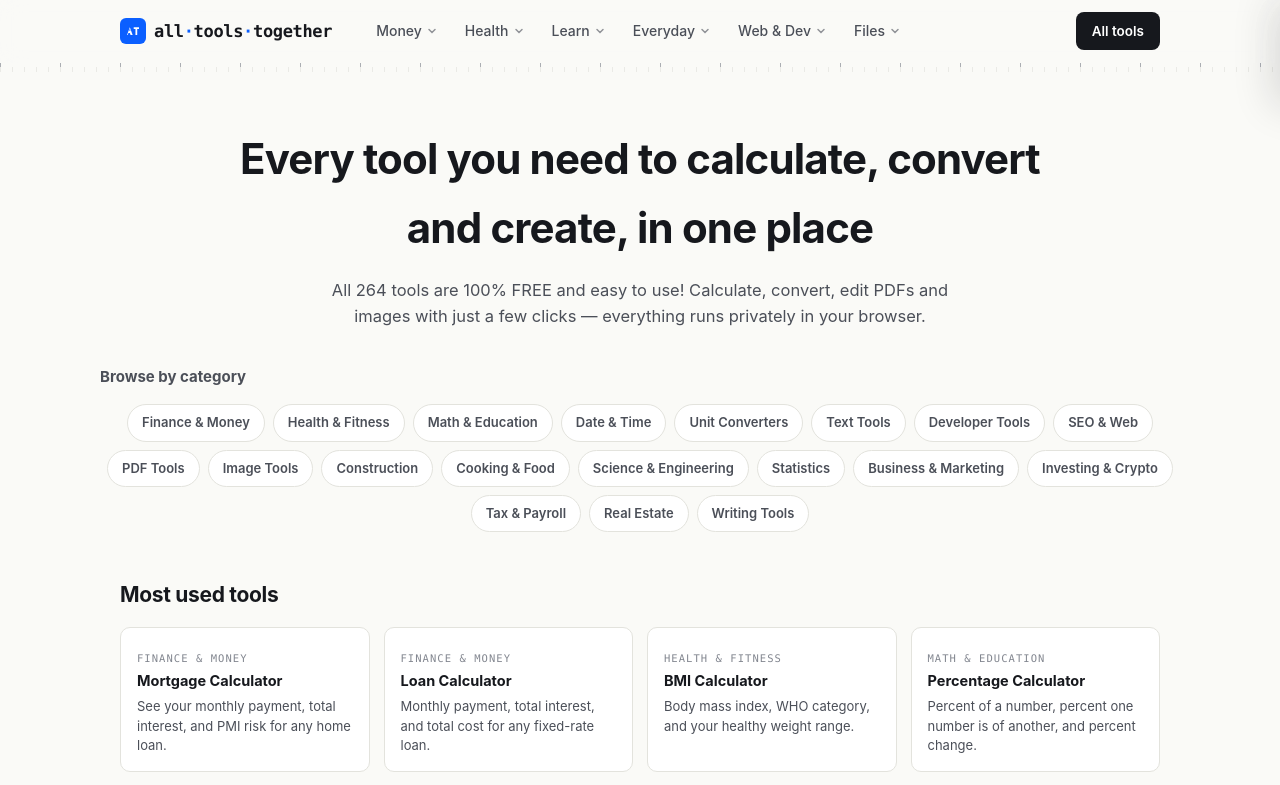
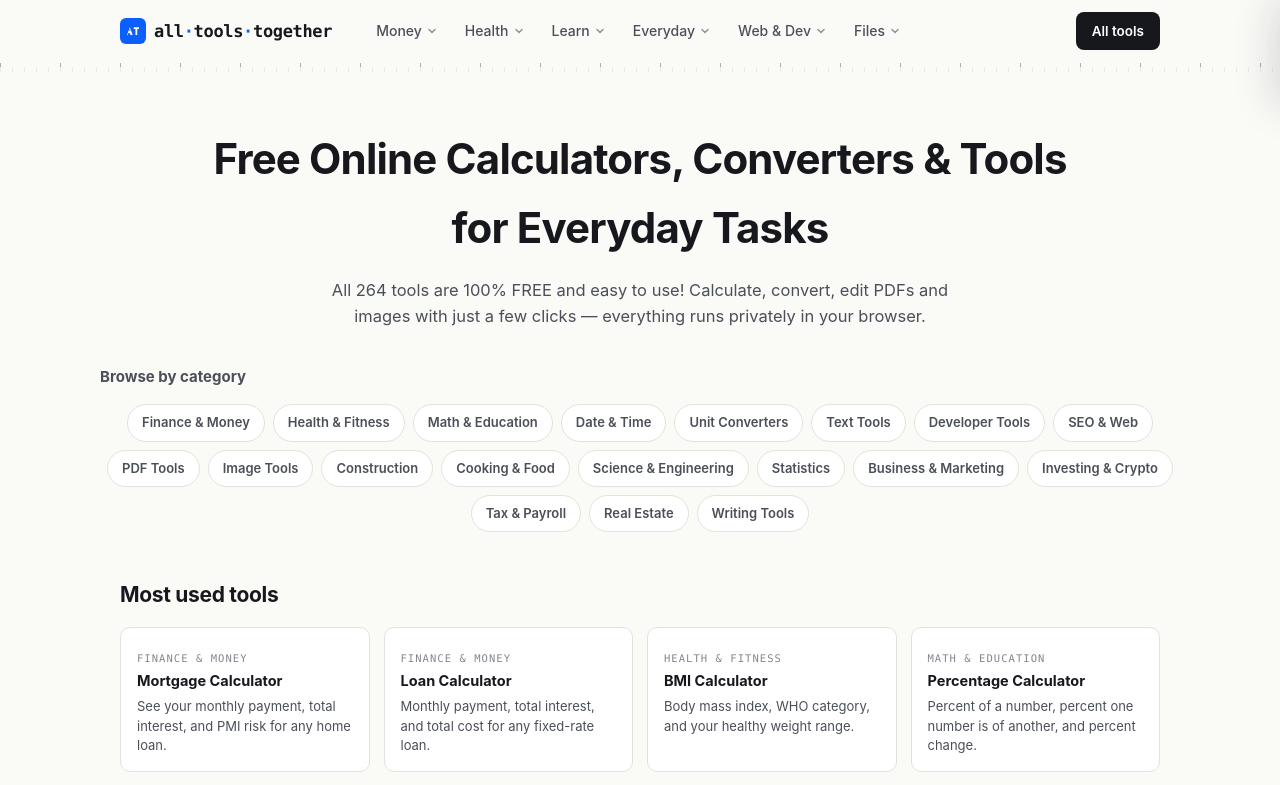
Before and after one commit to rajveer7790/alltoolstoghter, a Next.js app: page / in a window 1280 px wide. Shown: the top 785 px of the page. Built offline with nearby package versions, Linux system fonts and the light colour scheme.

Commit message:
SEO: Strengthen homepage H1 with primary keywords for better rankings

```diff
--- a/app/page.tsx
+++ b/app/page.tsx
@@ -58,7 +58,7 @@ export default function Home() {
       {/* Centered hero */}
       <section className="ilp-hero">
         <div className="wrap">
-          <h1>Every tool you need to calculate, convert<br className="ilp-br" /> and create, in one place</h1>
+          <h1>Free Online Calculators, Converters & Tools<br className="ilp-br" /> for Everyday Tasks</h1>
           <p>All {ALL_TOOLS.length} tools are 100% FREE and easy to use! Calculate, convert, edit PDFs and images with just a few clicks — everything runs privately in your browser.</p>
         </div>
       </section>
```
